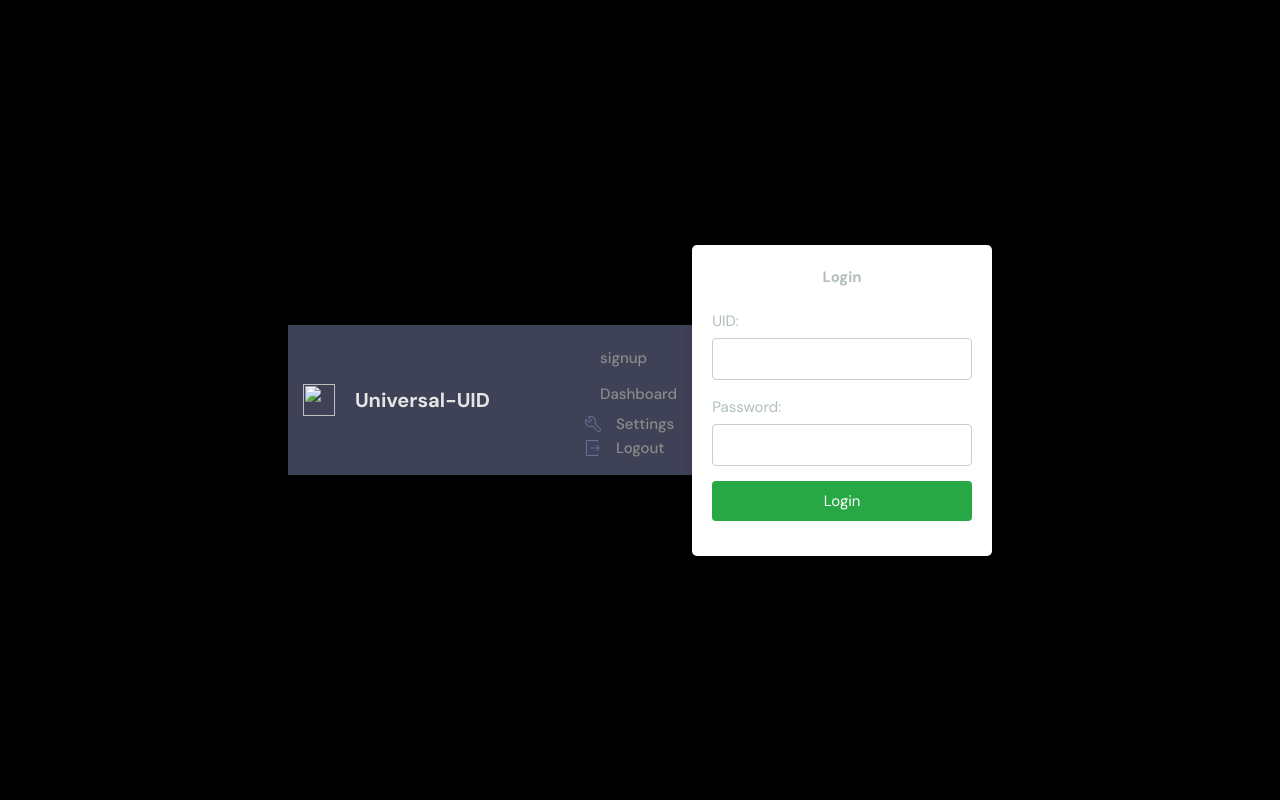
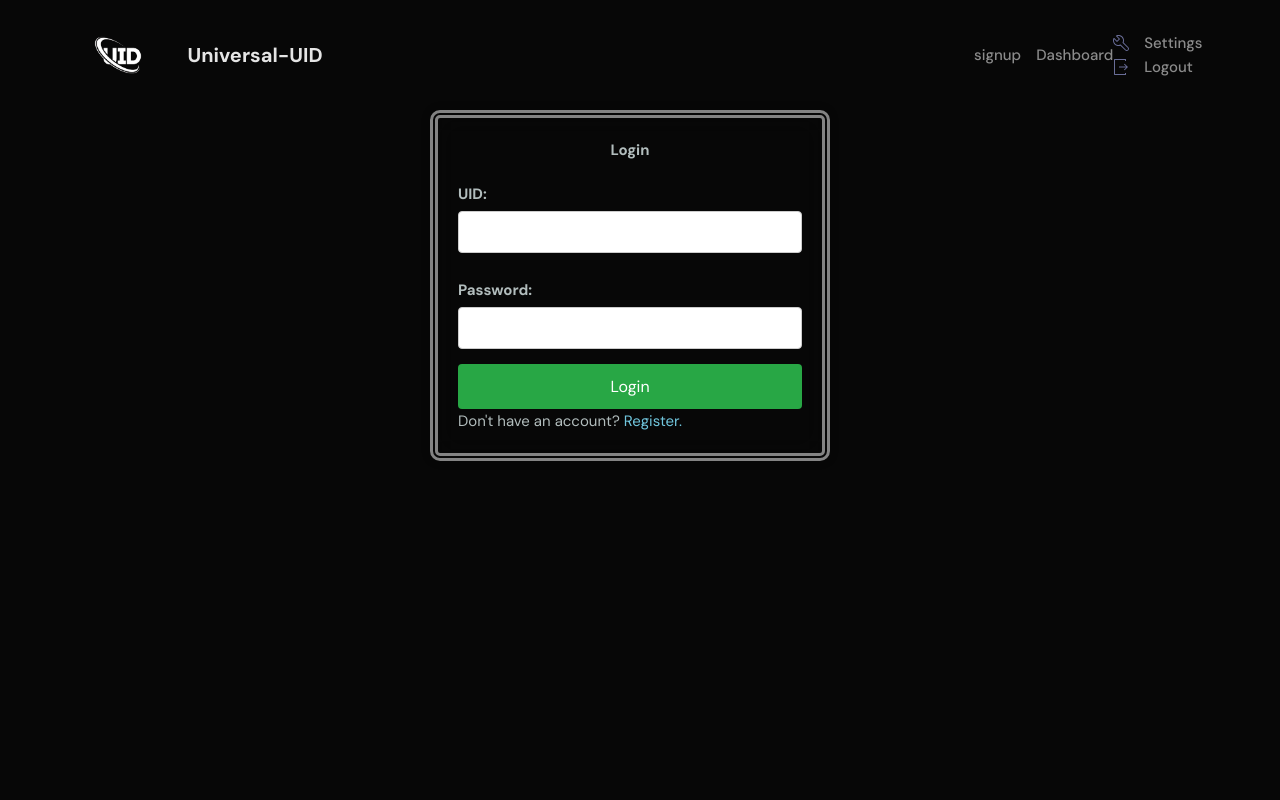
Before and after one commit to sahilkumardhala/universal_UID, a Django app: page /login/ in a window 1280 px wide. Run offline with Django 5.2, Linux system fonts and the light colour scheme.

Commit message:
Basic Frontend complited

```diff
--- a/universal_UID/UIDapp/views.py
+++ b/universal_UID/UIDapp/views.py
@@ -1,4 +1,5 @@
 from django.shortcuts import render , redirect
+from django.urls import reverse
 from UIDapp.models import *
 from django.contrib import messages
 # from django.contrib .auth import login as auth_login
@@ -103,7 +104,7 @@ def custom_login_required(function):
 @custom_login_required
 def User_dashboard(request):
 
-        return render(request, 'user_dashboard.html')
+    return render(request, 'user_dashboard.html')
 
 
 def logout(request):
--- a/universal_UID/static/css/base.css
+++ b/universal_UID/static/css/base.css
@@ -59,16 +60,90 @@
   text-decoration: none;
 }
 
+
+/*========== components ==========*/
+.container {
+  max-width: 120rem;
+  width: 90%;
+  margin: auto;
+}
+
+.btn {
+  background-color: transparent;
+  border: none;
+  display: inline-flex;
+  align-items: center;
+  gap: 1rem;
+  cursor: pointer;
+  transition: all ease-in-out 0.3s;
+  padding: 1rem 2rem;
+  border-radius: 5px;
+  box-shadow: 1px 1px 3px 1px rgba(0, 0, 0, 0.15);
+  font-weight: 500;
+}
+
+.btn--link {
+  border-radius: 0;
+  padding: 0;
+  color: var(--color-main);
+  box-shadow: none;
+}
+
+.btn--link:hover {
+  text-decoration: underline;
+}
+
+.btn--main {
+  background-color: var(--color-main);
+  color: var(--color-dark);
+}
+
+.btn:hover {
+  opacity: 0.9;
+}
+
+.btn--dark {
+  background-color: var(--color-dark-light);
+  color: var(--color-light);
+}
+
+.btn>svg {
+  fill: currentColor;
+  width: 1.6rem;
+  height: 1.6rem;
+}
+
+.btn--pill {
+  border-radius: 10rem;
+  font-size: 1.4rem;
+  font-weight: 700;
+  padding: 6px 2.5rem;
+  color: var(--color-main);
+  background: transparent;
+  border: 2px solid var(--color-main);
+}
+
+.scroll::-webkit-scrollbar {
+  width: 0.6rem;
+  background-color: rgb(41, 41, 46);
+}
+
+.scroll::-webkit-scrollbar-thumb {
+  border-radius: 1rem;
+  background-color: var(--color-gray);
+}
+
 /*==============================
 =>  Header Section
 ================================*/
 
 .header {
   padding: 1.5rem;
-    background-color: var(--color-dark);
+  background-color: transparent !important;
+  border: none !important;
 }
 
-  .header > .container {
+.header>.container {
   display: flex;
   gap: 9.5rem;
 }
@@ -130,18 +178,30 @@
     display: none;
   }
 }
+
 .header__menu {
   margin-left: auto;
   position: relative;
+  display: flex;
+  flex-direction: row;
 }
 
 .header__menu a {
   display: flex;
+  /* flex-direction: row; */
   gap: 1.5rem;
   align-items: center;
   font-weight: 500;
   text-decoration: none;
   color: var(--color-gray);
+}
+
+#logo {
+  /* display: none; */
+  height: auto;
+  width: 10vh;
+  margin-right: 1rem;
+
 }
 
 .header__menu img {
--- a/universal_UID/templates/base.html
+++ b/universal_UID/templates/base.html
@@ -7,6 +7,7 @@
     <meta charset="UTF-8">
     <meta name="viewport" content="width=device-width, initial-scale=1.0">
     <title>{% block title %} {% endblock %}</title>
+    <link rel="shortcut icon" href="{% static 'image/Logo.png' %}" type="image/x-icon">
     <link rel="stylesheet" href="{% static 'css/base.css' %}">
 
 </head>
--- a/universal_UID/templates/login.html
+++ b/universal_UID/templates/login.html
@@ -8,7 +8,7 @@
 
 {% block content %}
 <style>
-    body {
+    /* body {
         font-family: Arial, sans-serif;
         background-color: black;
         display: flex;
@@ -16,69 +16,85 @@
         align-items: center;
         height: 100vh;
         margin: 0;
-        /* color:white; */
+        color:white;
+    } */
+
+
+    .container {
+        display: flex;
+        justify-content: center;
+        align-items: center;
+        height: 100%;
     }
 
-    .login-container {
-        background: #fff;
+    .login-form {
+
+        width: 400px;
+        background: transparent;
         padding: 20px;
-        border-radius: 5px;
-        box-shadow: 0 0 10px rgba(0, 0, 0, 0.1);
-        width: 300px;
+        border: 8px rgba(255, 255, 255, 0.5) double;
+        border-radius: 10px;
+        box-shadow: 0 0 10px rgba(0, 0, 0, 0.2);
+        float: left;
+        margin-right: 20px;
+        backdrop-filter: blur(15px);
     }
 
-    .login-container h2 {
+    .login-form h2 {
         text-align: center;
         margin-bottom: 20px;
     }
-    form{
-        background: transparent;
 
-    }
-    .form-group {
-        margin-bottom: 15px;
-        background: transparent;
-
+    .login-form label {
+        font-weight: bold;
+        display: block;
+        margin-top: 10px;
     }
 
-    .form-group label {
-        display: block;
-        margin-bottom: 5px;
-    }
-
-    .form-group input {
+    .login-form input {
         width: 100%;
         padding: 10px;
+        margin-top: 5px;
+        margin-bottom: 15px;
         border: 1px solid #ccc;
         border-radius: 4px;
     }
 
-    .form-group button {
+    .login-form button {
         width: 100%;
-        padding: 10px;
+        padding: 12px;
         background-color: #28a745;
         color: white;
         border: none;
         border-radius: 4px;
         cursor: pointer;
+        font-size: 16px;
     }
 
-    .form-group button:hover {
+    .login-form button:hover {
         background-color: #218838;
     }
 
-    .error-message {
-        color: red;
-        text-align: center;
+
+    .alert {
+        padding: 15px;
+        margin-bottom: 20px;
+        border: 1px solid transparent;
+        border-radius: 5px;
+    }
+
+    .alert-primary {
+        color: #ff0000;
+        background-color: #cce5ff;
+        border-color: #b8daff;
     }
 </style>
 
-
-
-    <div class="login-container">
+<div class="container">
+    <div class="login-form">
         <h2>Login</h2>
         {% if messages %}
-        <div class="error-message">
+        <div class="alert alert-primary" role="alert">
             {% for message in messages %}
             <p>{{ message }}</p>
             {% endfor %}
@@ -86,18 +102,19 @@
         {% endif %}
         <form method="POST">
             {% csrf_token %}
-            <div class="form-group">
             <label for="uid">UID:</label>
             <input type="text" id="uid" name="uid" required>
-            </div>
-            <div class="form-group">
+
             <label for="password">Password:</label>
             <input type="password" id="password" name="password" required>
+
+            <button type="submit">Login</button>
+
+        </form>
+        <div>
+         <p>Don't have an account? <a href="{% url 'signup' %}">Register.</a></p>
         </div>
-            <div class="form-group">
-                <button type="submit">Login</button>
     </div>
-        </form>
 </div>
 <script>
 
--- a/universal_UID/templates/navbar.html
+++ b/universal_UID/templates/navbar.html
@@ -1,24 +1,23 @@
 {% load static %}
 
-<body>
+<!-- <body> -->
 
 <header class="header header--loggedIn">
     <div class="container">
         <a href="{% url 'home' %}" class="header__logo">
-             <img src="" alt="">
+            <img src="{% static 'image/Logo1.png' %}" alt="Logo" id="logo">
             <h1>Universal-UID</h1>
         </a>
         <nav class="header__menu">
 
-
             <!-- Logged In -->
             {% if request.user.is_authenticated %}
             <div class="header__user">
-                    <a href="{% url 'update-user' %}">
+                <a href="">
                     <div class="avatar avatar--medium active">
                         <img src="" />
                     </div>
-                        <p>{{request.user.username}} <span>@{{request.user.username}}</span></p>
+                    <!-- <p>{{request.user.username}} <span>@{{request.user.username}}</span></p> -->
                 </a>
                 <button class="dropdown-button">
                     <svg version="1.1" xmlns="http://www.w3.org/2000/svg" width="32" height="32" viewBox="0 0 32 32">
@@ -42,8 +41,8 @@
             {% endif %}
 
             <div class="dropdown-menu">
-                    <a href="" class="dropdown-link"><svg version="1.1"
-                            xmlns="http://www.w3.org/2000/svg" width="32" height="32" viewBox="0 0 32 32">
+                <a href="" class="dropdown-link"><svg version="1.1" xmlns="http://www.w3.org/2000/svg" width="32"
+                        height="32" viewBox="0 0 32 32">
                         <title>tools</title>
                         <path
                             d="M27.465 32c-1.211 0-2.35-0.471-3.207-1.328l-9.392-9.391c-2.369 0.898-4.898 0.951-7.355 0.15-3.274-1.074-5.869-3.67-6.943-6.942-0.879-2.682-0.734-5.45 0.419-8.004 0.135-0.299 0.408-0.512 0.731-0.572 0.32-0.051 0.654 0.045 0.887 0.277l5.394 5.395 3.586-3.586-5.394-5.395c-0.232-0.232-0.336-0.564-0.276-0.887s0.272-0.596 0.572-0.732c2.552-1.152 5.318-1.295 8.001-0.418 3.274 1.074 5.869 3.67 6.943 6.942 0.806 2.457 0.752 4.987-0.15 7.358l9.392 9.391c0.844 0.842 1.328 2.012 1.328 3.207-0 2.5-2.034 4.535-4.535 4.535zM15.101 19.102c0.26 0 0.516 0.102 0.707 0.293l9.864 9.863c0.479 0.479 1.116 0.742 1.793 0.742 1.398 0 2.535-1.137 2.535-2.535 0-0.668-0.27-1.322-0.742-1.793l-9.864-9.863c-0.294-0.295-0.376-0.74-0.204-1.119 0.943-2.090 1.061-4.357 0.341-6.555-0.863-2.631-3.034-4.801-5.665-5.666-1.713-0.561-3.468-0.609-5.145-0.164l4.986 4.988c0.391 0.391 0.391 1.023 0 1.414l-5 5c-0.188 0.188-0.441 0.293-0.707 0.293s-0.52-0.105-0.707-0.293l-4.987-4.988c-0.45 1.682-0.397 3.436 0.164 5.146 0.863 2.631 3.034 4.801 5.665 5.666 2.2 0.721 4.466 0.604 6.555-0.342 0.132-0.059 0.271-0.088 0.411-0.088z">
@@ -75,4 +74,4 @@
 
 
 
-</body>
+<!-- </body> -->
--- a/universal_UID/universal_UID/urls.py
+++ b/universal_UID/universal_UID/urls.py
@@ -28,4 +28,5 @@ urlpatterns = [
     path('logout/', views.logout , name='logout'),
     path('User_dashboard/', views.User_dashboard ,name='User_dashboard'),
     path('admin/', admin.site.urls),
+
 ] + static(settings.STATIC_URL, document_root=settings.STATIC_ROOT)
```
Also changed, not shown: other parts of universal_UID/static/css/base.css (+18 -31 lines), universal_UID/static/css/signup.css (+5 -5 lines), universal_UID/templates/set_password.html (+46 -57 lines), universal_UID/templates/signup.html (+10 -25 lines), universal_UID/templates/user_dashboard.html (+6 -5 lines), universal_UID/db.sqlite3, universal_UID/static/image/Logo.png (added), universal_UID/static/image/Logo1.png (added). Lines whose indentation alone changed are shown as unchanged.
